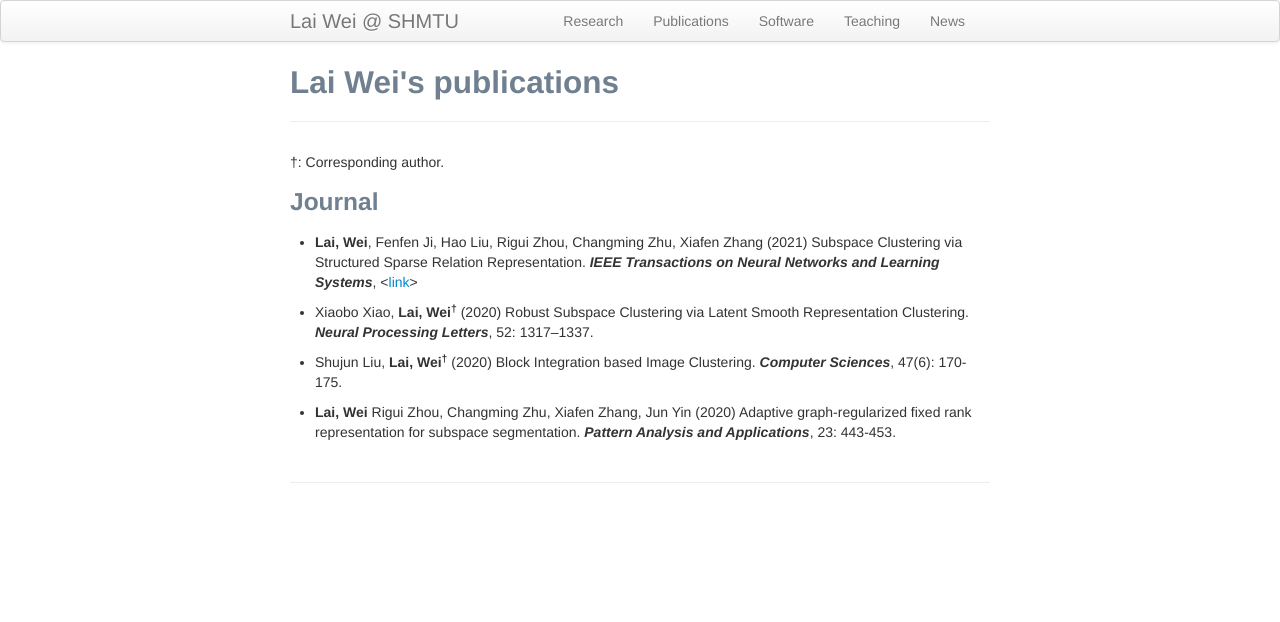
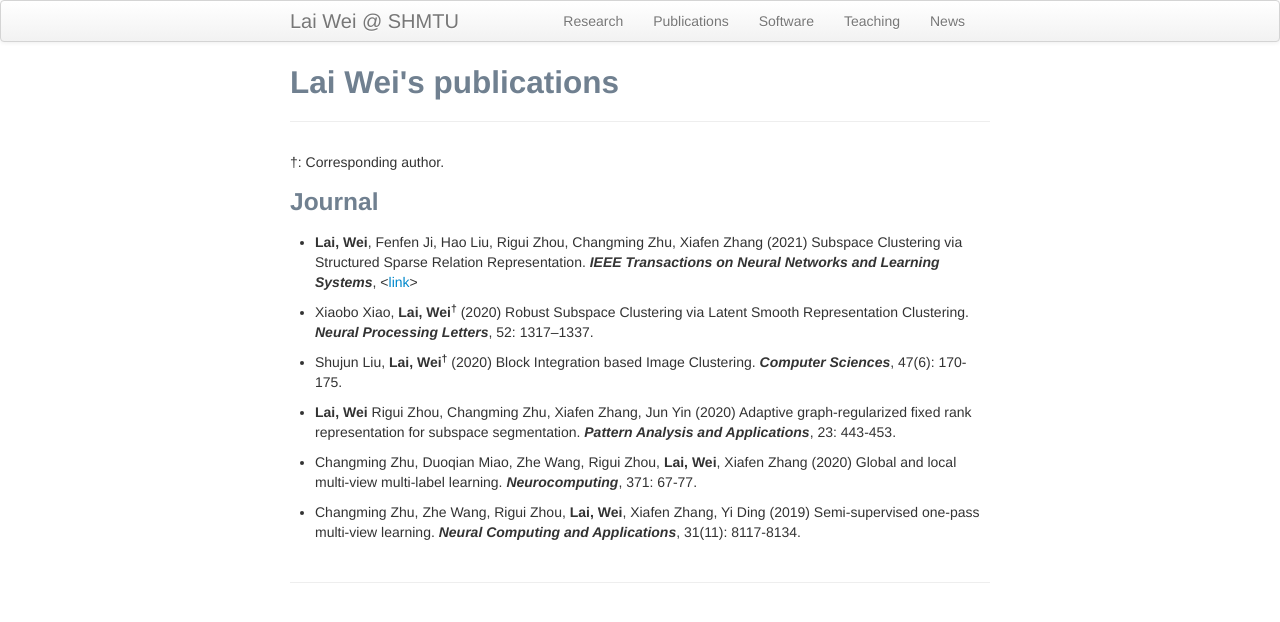
Before and after one commit to weilyshmtu/weilyshmtu.github.io, a Jekyll site: the page built from pages/pubs.md, in a window 1280 px wide. Shown: the top 622 px of the page. Built offline with Jekyll 4.4.1, drawn with Linux system fonts in a browser that asks for light colours.

Commit message:
Update pubs.md

```diff
--- a/pages/pubs.md
+++ b/pages/pubs.md
@@ -8,13 +8,18 @@ title: Lai Wei's publications
 &dagger;: Corresponding author.
 
 ### Journal
-<ul > <li> <b>Lai, Wei</b>, Fenfen Ji, Hao Liu, Rigui Zhou, Changming Zhu, Xiafen Zhang (2021) Subspace Clustering via Structured Sparse Relation Representation. <i><b>IEEE Transactions on Neural Networks and Learning Systems</b></i>, <<a href="https://doi.org/10.1109/TNNLS.2021.3059511">link</a>></li></ul>
+<ul> <li> <b>Lai, Wei</b>, Fenfen Ji, Hao Liu, Rigui Zhou, Changming Zhu, Xiafen Zhang (2021) Subspace Clustering via Structured Sparse Relation Representation. <i><b>IEEE Transactions on Neural Networks and Learning Systems</b></i>, <<a href="https://doi.org/10.1109/TNNLS.2021.3059511">link</a>></li></ul>
 
-<ul > <li> Xiaobo Xiao, <b>Lai, Wei<sup>&dagger;</sup></b> (2020) Robust Subspace Clustering via Latent Smooth Representation Clustering. <i><b>Neural Processing Letters</b></i>, 52: 1317–1337.</li></ul>
+<ul> <li> Xiaobo Xiao, <b>Lai, Wei<sup>&dagger;</sup></b> (2020) Robust Subspace Clustering via Latent Smooth Representation Clustering. <i><b>Neural Processing Letters</b></i>, 52: 1317–1337.</li></ul>
 
-<ul > <li> Shujun Liu, <b>Lai, Wei<sup>&dagger;</sup></b> (2020) Block Integration based Image Clustering. <i><b>Computer Sciences</b></i>, 47(6): 170-175.</li></ul>
+<ul> <li> Shujun Liu, <b>Lai, Wei<sup>&dagger;</sup></b> (2020) Block Integration based Image Clustering. <i><b>Computer Sciences</b></i>, 47(6): 170-175.</li></ul>
 
-<ul > <li> <b>Lai, Wei</b> Rigui Zhou, Changming Zhu, Xiafen Zhang, Jun Yin (2020) Adaptive graph‑regularized fixed rank representation for subspace segmentation. <i><b>Pattern Analysis and Applications</b></i>, 23: 443-453.</li></ul>
+<ul> <li> <b>Lai, Wei</b> Rigui Zhou, Changming Zhu, Xiafen Zhang, Jun Yin (2020) Adaptive graph‑regularized fixed rank representation for subspace segmentation. <i><b>Pattern Analysis and Applications</b></i>, 23: 443-453.</li></ul>
+
+<ul> <li>Changming Zhu, Duoqian Miao, Zhe Wang, Rigui Zhou, <b>Lai, Wei</b>, Xiafen Zhang (2020) Global and local multi-view multi-label learning. <i><b>Neurocomputing</b></i>, 371: 67-77.</li></ul>
+
+<ul> <li>Changming Zhu, Zhe Wang, Rigui Zhou, <b>Lai, Wei</b>, Xiafen Zhang, Yi Ding (2019) Semi-supervised one-pass multi-view learning. <i><b>Neural Computing and Applications</b></i>, 31(11): 8117-8134.</li></ul>
+
 
 <!--
 <ol start="3"> <li> Rosen, J., <b>Yang, Y.</b>, Abnousi, A., Chen, J., Song, M., Jones, I., Shen, Y., Hu, M., Li, Y. (2021+) HPRep: Quantifying reproducibility in HiChIP and PLAC-seq datasets. <i><b>bioRxiv</b></i>. <<a href="https://www.biorxiv.org/content/10.1101/2020.11.23.394239v1">link</a>></li></ol>
```
